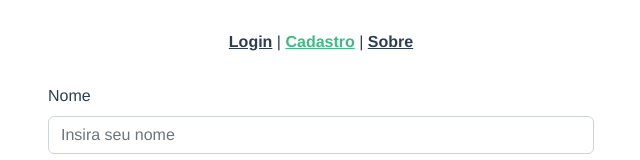
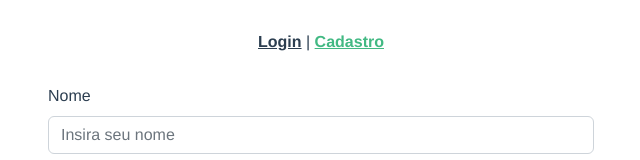
Before and after one commit to gabriel360p/nota-agil, a Vue app in the folder vue-nota-agil/: page /cadastro in a window 1280 px wide. Shown: the top 160 px of the page, without its empty margins (319-959 px from the left). Built offline with nearby package versions, Linux system fonts and the light colour scheme.

Commit message:
correções

```diff
--- a/vue-nota-agil/src/components/AuthBar.vue
+++ b/vue-nota-agil/src/components/AuthBar.vue
@@ -1,8 +1,8 @@
 <template>
     <nav class="text-center">
         <router-link to="/">Login</router-link> |
-        <router-link to="/cadastro">Cadastro</router-link> |
-        <router-link to="/sobre">Sobre</router-link>
+        <router-link to="/cadastro">Cadastro</router-link>
+        <!-- | <router-link to="/sobre">Sobre</router-link> -->
     </nav>
     <!-- <router-view /> -->
 </template>
```
